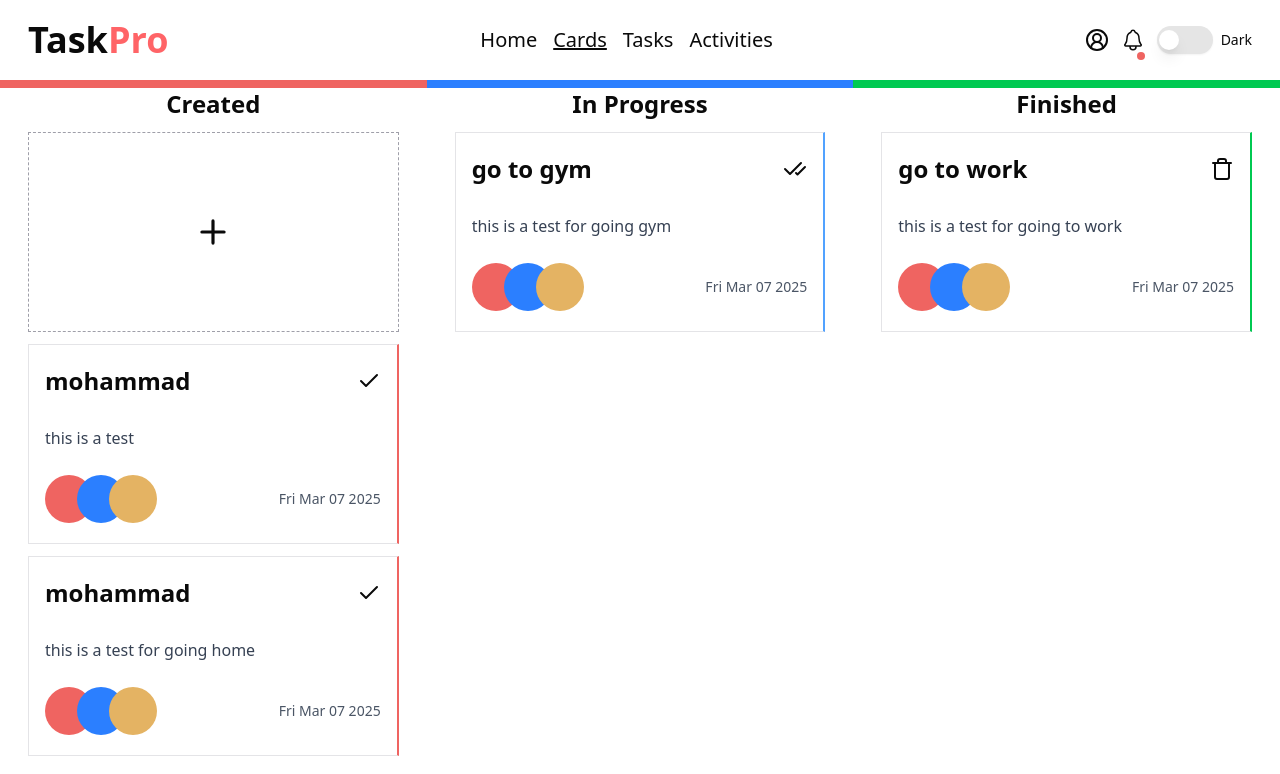
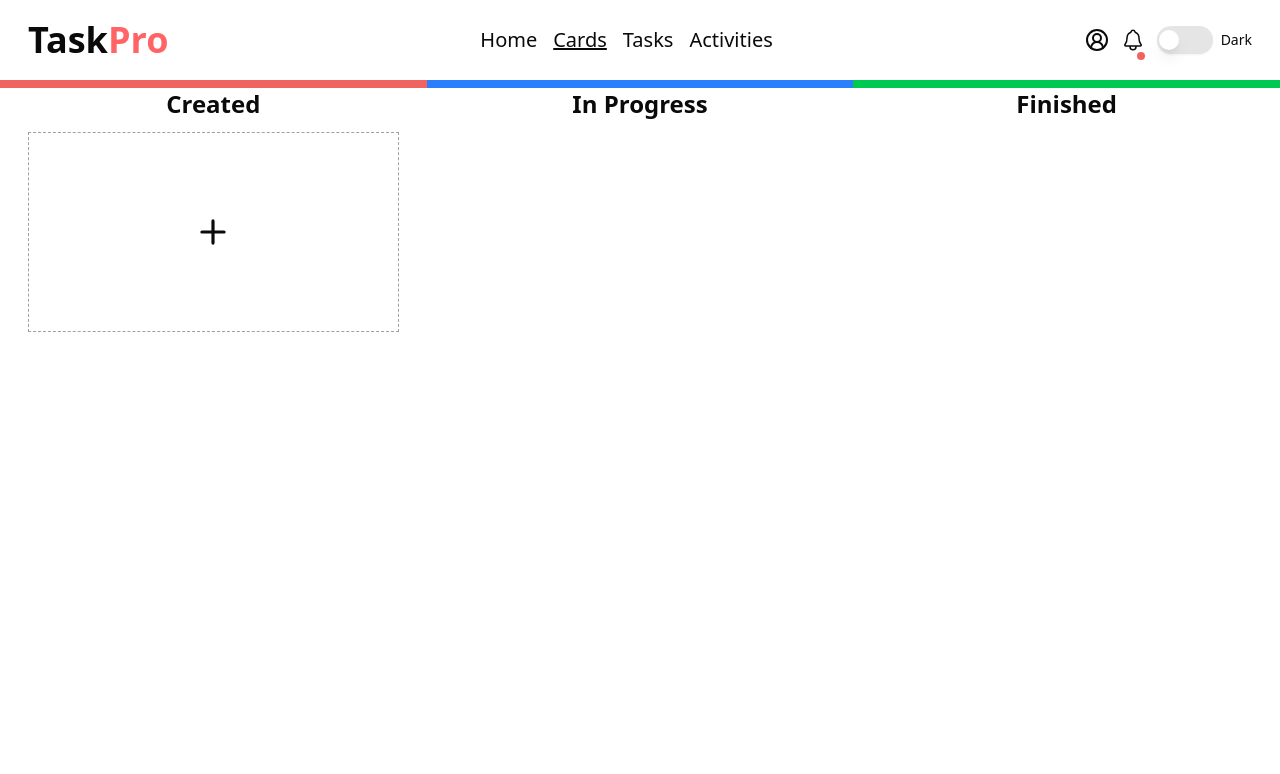
Before and after one commit to Mhorg8/taskify, a Next.js app: page /cards in a window 1280 px wide. Shown: the top 774 px of the page. Built offline with nearby package versions, Linux system fonts and the light colour scheme.

Commit message:
create modal for create new task create new form and attach formdata to a object for createing new task

```diff
--- a/app/cards/page.tsx
+++ b/app/cards/page.tsx
@@ -5,10 +5,16 @@ import React, { useState } from "react";
 
 import StatusColumn from "@/components/cards/StatusColumn";
 import { columns } from "@/constant";
+import { useAppSelector } from "@/lib/redux/hooks";
+import NewTaskModal from "@/components/cards/NewTaskModal";
 
 const CardsPage = () => {
+  const newTaskModalStatus = useAppSelector(
+    (state) => state.theme.newTaskModal
+  );
+
   return (
-    <div className="h-[calc(100dvh-80px)] overflow-hidden">
+    <div className="h-[calc(100dvh-80px)] overflow-hidden relative">
       <MoblieTabs />
       {/* large screen container */}
       <div className="hidden lg:grid grid-cols-3 h-full">
@@ -16,6 +22,8 @@ const CardsPage = () => {
           return <StatusColumn key={column.id} column={column} />;
         })}
       </div>
+
+      {newTaskModalStatus && <NewTaskModal />}
     </div>
   );
 };
--- /dev/null
+++ b/components/CustomInput.tsx
@@ -0,0 +1,40 @@
+import React from "react";
+import { Label } from "./ui/label";
+import { Input } from "./ui/input";
+
+interface Props {
+  label?: string;
+  type: string;
+  name: string;
+  labelClassName?: string;
+  inputClassName?: string;
+  placeholder?: string;
+  dissable?: boolean;
+}
+
+const CustomInput = ({
+  label,
+  type,
+  name,
+  labelClassName,
+  inputClassName,
+  placeholder,
+  dissable,
+}: Props) => {
+  return (
+    <div className="w-full space-y-1    ">
+      <Label className={`${labelClassName} ml-2 text-xl font-semibold`}>
+        {label}
+      </Label>
+      <Input
+        className={`${inputClassName} w-full shadow-sm text-base py-1 placeholder:text-sm`}
+        type={type}
+        name={name}
+        placeholder={placeholder}
+        disabled={dissable}
+      />
+    </div>
+  );
+};
+
+export default CustomInput;
--- /dev/null
+++ b/components/cards/NewTaskModal.tsx
@@ -0,0 +1,66 @@
+"use client";
+import React, { FormEvent } from "react";
+import CustomInput from "../CustomInput";
+import CustomButton from "../CustomButton";
+import { IoClose } from "react-icons/io5";
+import { useAppDispatch } from "@/lib/redux/hooks";
+import { toggleOpenNewTaskModal } from "@/lib/redux/theme";
+import { getTime } from "@/constant";
+import { Task } from "@/types";
+import { addNewTask } from "@/lib/redux/tasksSlice";
+import { uid } from "uid";
+const NewTaskModal = () => {
+  const dispatch = useAppDispatch();
+  function handleSubmit(e: FormEvent<HTMLFormElement>) {
+    e.preventDefault();
+    const formDate = new FormData(e.currentTarget);
+    const data = Object.fromEntries(formDate.entries());
+
+    const newTask: Task = {
+      id: uid(12),
+      title: data.task as string,
+      desc: data.description as string,
+      time: getTime(),
+      status: "created",
+    };
+
+    dispatch(addNewTask(newTask));
+    dispatch(toggleOpenNewTaskModal());
+  }
+  return (
+    <div className="absolute top-0 left-0 w-full h-[100dvh] bg-black/30 flex items-center justify-center">
+      <div className="w-[400px] min-h-[400px] bg-white rounded-xl px-4 py-3 relative">
+        <h2 className="text-center text-xl font-bold">Create new Task</h2>
+        <form onSubmit={handleSubmit} className="mt-3 space-y-3">
+          <CustomInput
+            label="Task"
+            name="task"
+            type="string"
+            placeholder="something ..."
+          />
+          <CustomInput
+            label="Description"
+            name="description"
+            type="string"
+            placeholder="something ..."
+          />
+          <button className="text-base font-light hover:text-zinc-500 underline cursor-pointer">
+            Add new Member
+          </button>
+
+          <CustomButton text="Add" className="w-full py-4 mt-3"></CustomButton>
+        </form>
+
+        {/* button for closing modal */}
+        <button
+          className="cursor-pointer absolute top-2 right-4 bg-white hover:bg-zinc-300 rounded-full flex items-center justify-center p-2 hoverEffect"
+          onClick={() => dispatch(toggleOpenNewTaskModal())}
+        >
+          <IoClose size={24} />
+        </button>
+      </div>
+    </div>
+  );
+};
+
+export default NewTaskModal;
--- a/components/cards/StatusColumn.tsx
+++ b/components/cards/StatusColumn.tsx
@@ -6,6 +6,7 @@ import { changeTaskStatus } from "@/lib/redux/tasksSlice";
 import TodoView from "./TodoView";
 import DropArea from "./DropArea";
 import { Column } from "@/types";
+import { toggleOpenNewTaskModal } from "@/lib/redux/theme";
 
 interface Props {
   column: Column;
@@ -29,7 +30,9 @@ const StatusColumn = ({ column }: Props) => {
       <h3 className="text-2xl font-bold text-center">{column.title}</h3>
       {column.status === "created" ? (
         <div className="w-full h-[200px] mt-3 border border-dashed border-zinc-400 flex items-center justify-center hover:bg-zinc-200/80 hoverEffect">
-          <LuPlus size={38} cursor="pointer" />
+          <button onClick={() => dispatch(toggleOpenNewTaskModal())}>
+            <LuPlus size={38} cursor="pointer" />
+          </button>
         </div>
       ) : null}
       {tasks
--- a/components/ui/input.tsx
+++ b/components/ui/input.tsx
@@ -8,7 +8,7 @@ function Input({ className, type, ...props }: React.ComponentProps<"input">) {
       type={type}
       data-slot="input"
       className={cn(
-        "border-input file:text-foreground placeholder:text-muted-foreground selection:bg-primary selection:text-primary-foreground flex h-14 w-full min-w-[360px] rounded-full border bg-transparent px-3 text-base shadow-xs transition-[color,box-shadow] outline-none file:inline-flex file:h-7 file:border-0 file:bg-transparent file:text-sm file:font-medium  py-2 pl-4 pr-2 disabled:pointer-events-none disabled:cursor-not-allowed disabled:opacity-50 md:text-sm focus:outline-2 focus:outline-black",
+        "border-input file:text-foreground placeholder:text-muted-foreground selection:bg-primary selection:text-primary-foreground flex h-14 w-full min-w-[360px] rounded-md border bg-transparent px-3 text-base shadow-xs transition-[color,box-shadow] outline-none file:inline-flex file:h-7 file:border-0 file:bg-transparent file:text-sm file:font-medium  py-2 pl-4 pr-2 disabled:pointer-events-none disabled:cursor-not-allowed disabled:opacity-50 md:text-sm focus:outline-2 focus:outline-black",
         "aria-invalid:ring-destructive/20 dark:aria-invalid:ring-destructive/40 aria-invalid:border-destructive",
         className
       )}
--- a/constant/index.ts
+++ b/constant/index.ts
@@ -7,7 +7,7 @@ export const HeaderLinks = [
   { id: 3, name: "Activities", link: "/activities" },
 ];
 
-const getTime = () => {
+export const getTime = () => {
   const date = new Date().toDateString();
   return date;
 };
@@ -26,34 +26,3 @@ export const columns: Column[] = [
     borderColor: "border-green-500",
   },
 ];
-
-export const staticTasks: Task[] = [
-  {
-    id: 1,
-    title: "mohammad",
-    desc: "this is a test",
-    status: "created",
-    time: getTime(),
-  },
-  {
-    id: 2,
-    title: "go to gym ",
-    desc: "this is a test for going gym",
-    status: "inprogress",
-    time: getTime(),
-  },
-  {
-    id: 3,
-    title: "go to work",
-    desc: "this is a test for going to work",
-    status: "finished",
-    time: getTime(),
-  },
-  {
-    id: 4,
-    title: "mohammad",
-    desc: "this is a test for going home",
-    status: "created",
-    time: getTime(),
-  },
-];
--- a/lib/redux/tasksSlice.ts
+++ b/lib/redux/tasksSlice.ts
@@ -1,4 +1,3 @@
-import { staticTasks } from "@/constant";
 import { Task } from "@/types";
 import { createSlice, PayloadAction } from "@reduxjs/toolkit";
 
@@ -8,7 +7,7 @@ interface InitialState {
 }
 const initialState: InitialState = {
   draggedTask: null,
-  tasks: staticTasks,
+  tasks: [],
 };
 
 const tasksSlice = createSlice({
@@ -28,21 +27,25 @@ const tasksSlice = createSlice({
         );
       }
     },
-    changeToInprogress: (state, action: PayloadAction<number>) => {
+    changeToInprogress: (state, action: PayloadAction<string>) => {
       state.tasks.map((task) =>
         task.id === action.payload ? (task.status = "inprogress") : task
       );
     },
-    changeToFinished: (state, action: PayloadAction<number>) => {
+    changeToFinished: (state, action: PayloadAction<string>) => {
       state.tasks.map((task) =>
         task.id === action.payload ? (task.status = "finished") : task
       );
     },
-    handleDeleteTask: (state, action: PayloadAction<number>) => {
+    handleDeleteTask: (state, action: PayloadAction<string>) => {
       console.log("deleted");
       state.tasks = state.tasks.map((task) =>
         task.id === action.payload ? { ...task, status: "deleted" } : task
       );
+    },
+
+    addNewTask: (state, action: PayloadAction<Task>) => {
+      state.tasks.unshift(action.payload);
     },
   },
 });
@@ -53,5 +56,6 @@ export const {
   changeToInprogress,
   changeToFinished,
   handleDeleteTask,
+  addNewTask,
 } = tasksSlice.actions;
 export default tasksSlice.reducer;
--- a/lib/redux/theme.ts
+++ b/lib/redux/theme.ts
@@ -2,11 +2,13 @@ import { createSlice } from "@reduxjs/toolkit";
 interface InitialState {
   sidebarStatus: boolean;
   darkmood: boolean;
+  newTaskModal: boolean;
 }
 
 const initialState: InitialState = {
   sidebarStatus: false,
   darkmood: false,
+  newTaskModal: false,
 };
 
 const themeSlice = createSlice({
@@ -20,8 +22,11 @@ const themeSlice = createSlice({
     toggleDarkmood(state) {
       state.darkmood = !state.darkmood;
     },
+    toggleOpenNewTaskModal(state) {
+      state.newTaskModal = !state.newTaskModal;
+    },
   },
 });
 
-export const { toggleSidebarStatus, toggleDarkmood } = themeSlice.actions;
+export const { toggleSidebarStatus, toggleDarkmood , toggleOpenNewTaskModal } = themeSlice.actions;
 export default themeSlice.reducer;
--- a/package.json
+++ b/package.json
@@ -25,7 +25,8 @@
     "react-icons": "^5.5.0",
     "react-redux": "^9.2.0",
     "tailwind-merge": "^3.0.2",
-    "tailwindcss-animate": "^1.0.7"
+    "tailwindcss-animate": "^1.0.7",
+    "uid": "^2.0.2"
   },
   "devDependencies": {
     "@tailwindcss/postcss": "^4",
--- a/types/index.ts
+++ b/types/index.ts
@@ -1,5 +1,5 @@
 export interface Task {
-  id: number;
+  id: string;
   title: string;
   desc: string;
   status: string;
```
Also changed, not shown: 1 other file (tests, documents, lock files or other folders).
